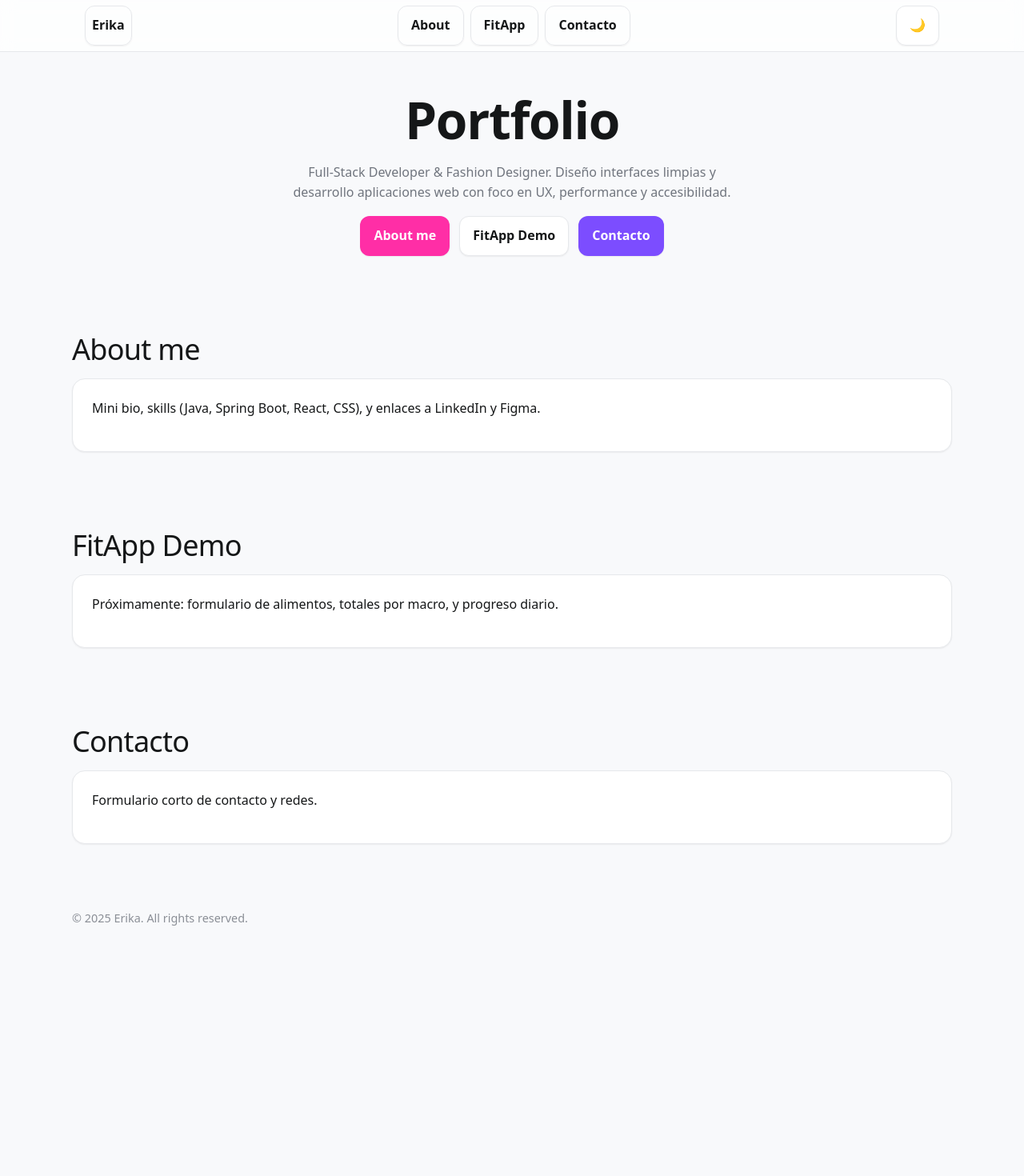
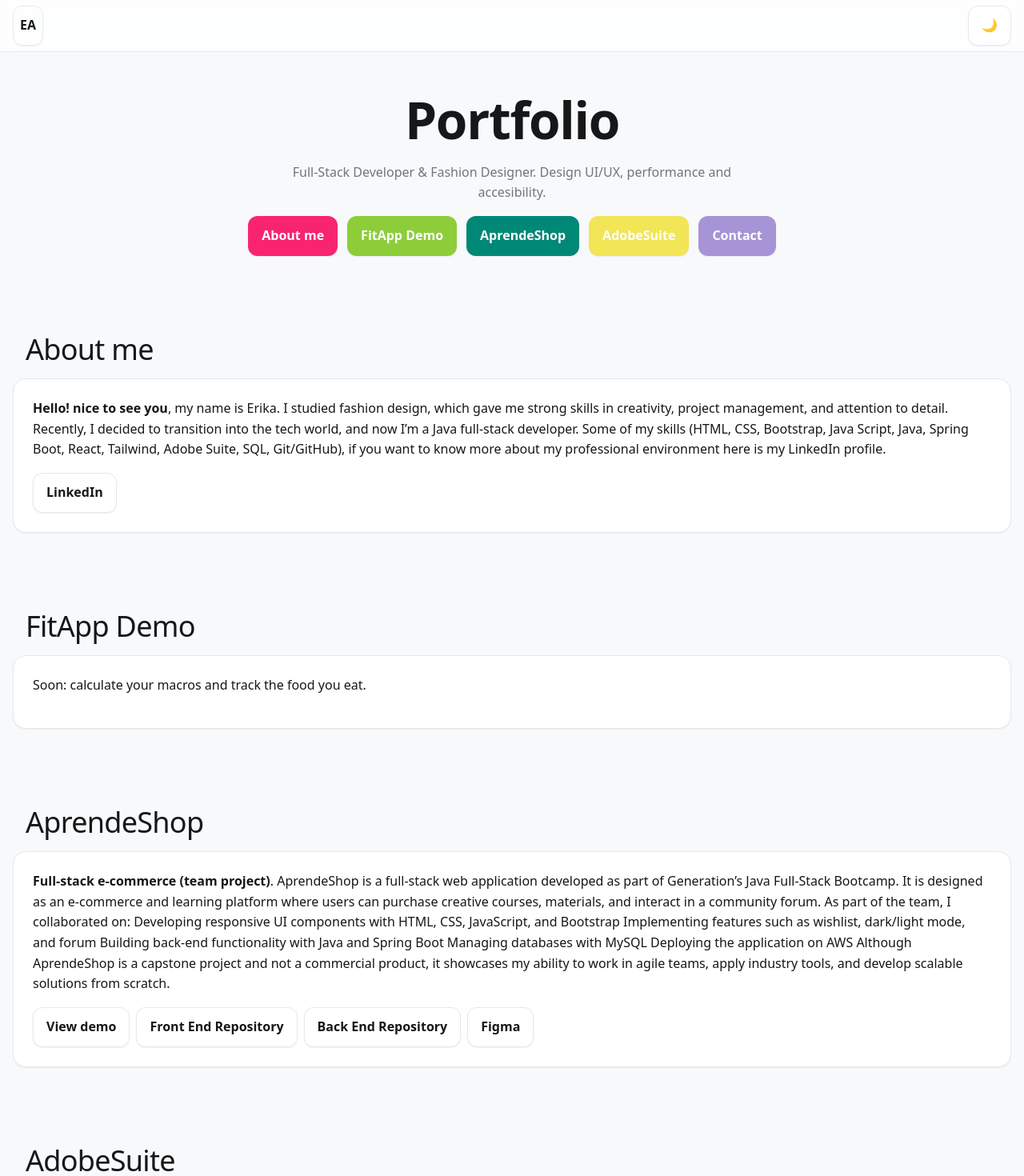
Before and after one commit to Erikaahide/FrontendPortfolio, a React (Vite) app: page / in a window 1280 px wide. Shown: the top 1470 px of the page at 80% size. Before the commit the page ends 1192 px from the top, so only its background shows below. Built offline with nearby package versions, Linux system fonts and the light colour scheme.

Commit message:
planning project

```diff
--- a/src/App.jsx
+++ b/src/App.jsx
@@ -2,10 +2,9 @@ import React, { useEffect, useState } from "react";
 
 // --- Simple theme hook (light/dark) ----------------------------------------
 function useTheme() {
-  const [theme, setTheme] = useState("light");
+  const [theme, setTheme] = React.useState("light");
 
-  useEffect(() => {
-    // Load saved theme or system preference
+  React.useEffect(() => {
   const saved = localStorage.getItem("theme");
   if (saved === "light" || saved === "dark") {
   setTheme(saved);
@@ -33,8 +32,8 @@ function ThemeToggle({ className = "" }) {
   const { theme, toggle } = useTheme();
   return (
     <button className={`btn ${className}`} onClick={toggle} aria-label="Toggle theme">
-      <span aria-hidden>{theme === "dark" ? "🌞" : "🌙"}</span>
-      <span className="sr-only">Cambiar tema</span>
+      <span aria-hidden>{theme === "dark" ? "☀️" : "🌙"}</span>
+      <span className="sr-only">Change theme</span>
     </button>
   );
 }
@@ -45,18 +44,21 @@ function Navbar() {
     <header className="navbar">
       <div className="navbar-inner container">
         <a href="#home" className="btn btn-ghost" style={{ paddingInline: ".5rem" }}>
-          <strong>Erika</strong>
+          <strong>EA</strong>
         </a>
-        <nav style={{ display: "flex", gap: "0.5rem" }}>
-          <a className="btn btn-ghost" href="#about">About</a>
+        {/* <nav style={{ display: "flex", gap: "0.5rem" }}>
+          <a className="btn btn-ghost" href="#about">AboutMe</a>
           <a className="btn btn-ghost" href="#fitapp">FitApp</a>
-          <a className="btn btn-ghost" href="#contact">Contacto</a>
-        </nav>
+          <a className="btn btn-ghost" href="#aprendeShop">AprendeShop</a>
+          <a className="btn btn-ghost" href="#adobe">Adobe</a>
+          <a className="btn btn-ghost" href="#contact">Contact</a>
+        </nav> */}
         <ThemeToggle />
       </div>
     </header>
   );
 }
+
 
 // --- Section: Hero Home -----------------------------------------------------
 function HeroHome() {
@@ -64,12 +66,14 @@ function HeroHome() {
     <section id="home" className="hero container">
       <h1 className="hero-title">Portfolio</h1>
       <p className="hero-sub">
-        Full‑Stack Developer & Fashion Designer. Diseño interfaces limpias y desarrollo aplicaciones web con foco en UX, performance y accesibilidad.
+        Full‑Stack Developer & Fashion Designer. Design UI/UX, performance and accesibility.
       </p>
       <div style={{ display: "flex", gap: "0.75rem", justifyContent: "center", flexWrap: "wrap" }}>
         <a href="#about" className="btn btn-primary">About me</a>
-        <a href="#fitapp" className="btn">FitApp Demo</a>
-        <a href="#contact" className="btn btn-accent">Contacto</a>
+        <a href="#fitapp" className="btn btn-accent2">FitApp Demo</a>
+        <a href="#aprendeShop" className="btn btn-accent3">AprendeShop</a>
+        <a href="#adobe" className="btn btn-accent4">AdobeSuite</a>
+        <a href="#contact" className="btn btn-accent">Contact</a>
       </div>
     </section>
   );
@@ -90,20 +94,54 @@ export default function App() {
   return (
     <div>
       <Navbar />
-      <main>
+      <main className="container">
         <HeroHome />
         <Section id="about" title="About me">
-          <p>Mini bio, skills (Java, Spring Boot, React, CSS), y enlaces a LinkedIn y Figma.</p>
+          <p><strong>Hello! nice to see you</strong>, my name is Erika. I studied fashion design, which gave me strong skills in creativity, project management, and attention to detail. Recently, I decided to transition into the tech world, and now I’m a Java full-stack developer. Some of my skills (HTML, CSS,  Bootstrap, Java Script, Java, Spring Boot, React, Tailwind, Adobe Suite, SQL, Git/GitHub), if you want to know more about my professional environment here is my LinkedIn profile.</p>
+          <a className="btn" href="http://www.linkedin.com/in/erikaahg-desarrolladora-web" target="_blank" rel="noreferrer">LinkedIn</a>
         </Section>
         <Section id="fitapp" title="FitApp Demo">
-          <p>Próximamente: formulario de alimentos, totales por macro, y progreso diario.</p>
+          <p>Soon: calculate your macros and track the food you eat.</p>
         </Section>
-        <Section id="contact" title="Contacto">
-          <p>Formulario corto de contacto y redes.</p>
+        <Section id="aprendeShop" title="AprendeShop">
+          <div className="stack">
+            <p><strong>Full‑stack e‑commerce (team project)</strong>. AprendeShop is a full-stack web application developed as part of Generation’s Java Full-Stack Bootcamp. It is designed as an e-commerce and learning platform where users can purchase creative courses, materials, and interact in a community forum.
+              As part of the team, I collaborated on:
+              Developing responsive UI components with HTML, CSS, JavaScript, and Bootstrap
+              Implementing features such as wishlist, dark/light mode, and forum
+              Building back-end functionality with Java and Spring Boot
+              Managing databases with MySQL
+              Deploying the application on AWS
+              Although AprendeShop is a capstone project and not a commercial product, it showcases my ability to work in agile teams, apply industry tools, and develop scalable solutions from scratch.</p>
+            <div style={{ display: "flex", gap: ".5rem", flexWrap: "wrap" }}>
+              <a className="btn" href="https://rubiportuguez.github.io/Aprende-Shop/index.html" target="_blank" rel="noreferrer">View demo</a>
+              <a className="btn" href="https://github.com/RubiPortuguez/Aprende-Shop/tree/develop" target="_blank" rel="noreferrer">Front End Repository</a>
+              <a className="btn" href="https://github.com/RubiPortuguez/AprendeShop-Backend/tree/develop" target="_blank" rel="noreferrer">Back End Repository</a>
+              <a className="btn" href="https://www.figma.com/design/MG8TBK9lzvWV1aU8pJSIPd/Borradores-AprendeShop?node-id=0-1&t=K5eREUPBSSRUzPKl-1" target="_blank" rel="noreferrer">Figma</a>
+            </div>
+          </div>
+        </Section>
+        <Section id="adobe" title="AdobeSuite">
+          <div className="stack">
+            <p><strong>Illustrator & Photoshop Book</strong></p>
+            <div style={{ display: "flex", gap: ".5rem", flexWrap: "wrap" }}>
+              <a className="btn" href="https://drive.google.com/file/d/1LXkoXs2C3OjuENXDobDhNGNGjYEuHxeY/view?usp=sharing" target="_blank" rel="noreferrer"> Book (PDF)</a>
+            </div>
+          </div>
+        </Section>
+        <Section id="contact" title="Contact">
+          <div className="stack">
+            <p>Let's work together!!</p>
+            <div style={{ display: "flex", gap: ".5rem", flexWrap: "wrap" }}>
+              <a className="btn" href="mailto:eahidehernandez@gmail.com" rel="noreferrer">Email</a>
+              <a className="btn" href="http://www.linkedin.com/in/erikaahg-desarrolladora-web" target="_blank" rel="noreferrer">LinkedIn</a>
+              <a className="btn" href="https://github.com/Erikaahide" target="_blank" rel="noreferrer">GitHub</a>
+            </div>
+          </div>
         </Section>
       </main>
       <footer className="container" style={{ padding: "2rem 0", opacity: .8 }}>
-        <small className="muted">© {new Date().getFullYear()} Erika. All rights reserved.</small>
+        <small className="muted">© {new Date().getFullYear()} ErikaA. All rights reserved.</small>
       </footer>
     </div>
   );
--- a/src/index.css
+++ b/src/index.css
@@ -3,8 +3,6 @@
 @tailwind utilities;
 
 @import "./styles/tokens.css";
-
-/* body { outline: 3px solid lime; } */
 
 *,
 *::before,
@@ -25,6 +23,7 @@ body {
 h1, h2, h3 {
   line-height: 1.15;
   margin: 0 0 var(--space-4);
+  padding-inline: 1rem;
   letter-spacing: -0.02em;
 }
 h1 { font-size: var(--font-size-xl); }
@@ -33,7 +32,10 @@ p  { margin: 0 0 var(--space-4); font-size: var(--font-size-base); color: var(--
 small, .muted { color: var(--muted); font-size: var(--font-size-sm); }
 
 /* Layout helpers */
-.container { max-width: 1100px; margin-inline: auto; padding: 0 var(--space-4); }
+.container {
+/* max-width: 1100px;  */
+margin-inline: auto;
+padding: 0 var(--space-4); }
 .stack > * + * { margin-top: var(--space-4); }
 .grid {
   display: grid;
@@ -84,6 +86,22 @@ small, .muted { color: var(--muted); font-size: var(--font-size-sm); }
 }
 .btn-accent {
   background: var(--accent);
+  border-color: transparent;
+  color: white;
+}
+
+.btn-accent2 {
+  background: var(--accent2);
+  border-color: transparent;
+  color: white;
+}
+.btn-accent3 {
+  background: var(--accent3);
+  border-color: transparent;
+  color: white;
+}
+.btn-accent4 {
+  background: var(--accent4);
   border-color: transparent;
   color: white;
 }
--- a/src/styles/tokens.css
+++ b/src/styles/tokens.css
@@ -6,13 +6,16 @@
     --text: #151718;
     --muted: #70757e;
 
-    /* Primary / accent (ajusta a tu paleta) */
-    --primary: #ff2ea6; /* rosa prota */
-    --accent:  #7c4dff; /* acento violeta sutil */
+    /* Primary / accent */
+    --primary: #f8246e;
+    --accent:  #a694d7;
+    --accent2: rgb(141, 205, 58);
+    --accent3: #008876;
+    --accent4: rgb(242, 229, 86);
 
     /* Borde / focus ring */
     --border: #e6e8eb;
-    --ring:   #b8c1ff;
+    --ring:   #9680ce;
 
     /* Tipografía */
     --font-sans: ui-sans-serif, system-ui, -apple-system, "Segoe UI", Roboto, "Helvetica Neue", Arial, "Noto Sans", "Apple Color Emoji", "Segoe UI Emoji";
@@ -42,8 +45,8 @@
     --surface: #171a1d;
     --text: #eef1f3;
     --muted: #a1a7af;
-    --primary: #ff2ea6; /* conserva tono */
-    --accent:  #7c4dff;
+    --primary: #ff2ea6;
+    --accent:  #b24dff;
 
     --border: #24282c;
     --ring:   #4553ff;
```
Also changed, not shown: 1 other file (tests, documents, lock files or other folders). Lines whose indentation alone changed are shown as unchanged.
